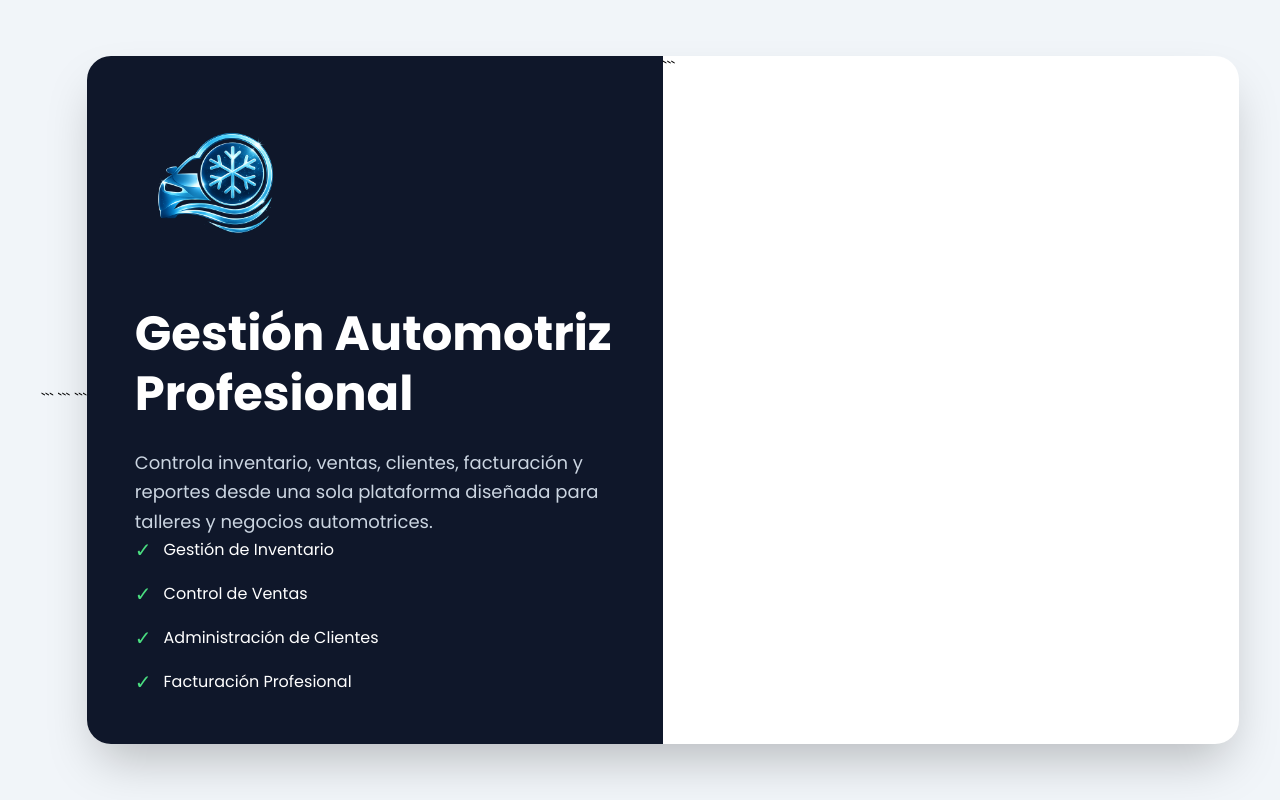
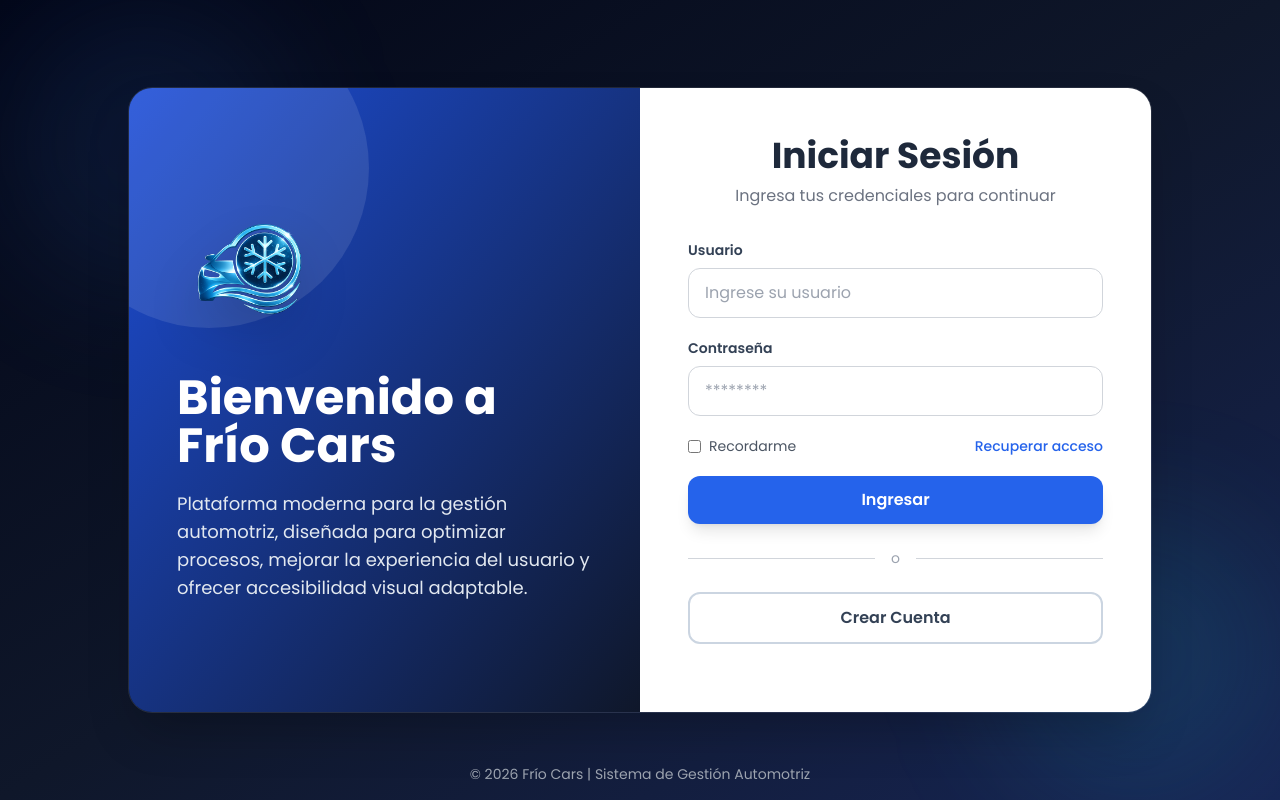
Before and after one commit to gasaumethf/FRIOCARS_FRONTEND, a plain HTML site: page pages/login.html in a window 1280 px wide. Drawn offline with nearby package versions, Linux system fonts and the light colour scheme.

Commit message:
CAMBIO LOGIN2

````diff
--- a/pages/login.html
+++ b/pages/login.html
@@ -1,104 +1,288 @@
 <!DOCTYPE html>
-
 <html lang="es">
 
 <head>
 
-```
     <meta charset="UTF-8">
     <meta name="viewport" content="width=device-width, initial-scale=1.0">
 
-<title>Frío Cars | Sistema de Gestión</title>
+    <title>Login - Frío Cars</title>
 
+    <!-- TailwindCSS -->
     <script src="https://cdn.tailwindcss.com"></script>
 
+    <!-- FUENTE -->
     <link href="https://fonts.googleapis.com/css2?family=Poppins:wght@300;400;500;600;700&display=swap" rel="stylesheet">
 
     <style>
 
         *{
-        margin:0;
-        padding:0;
-        box-sizing:border-box;
+            margin: 0;
+            padding: 0;
+            box-sizing: border-box;
+        }
+
+        :root{
+
+            /* VARIABLES PARA FUTURO SISTEMA DE CONTRASTE */
+
+            --primary-color: #2563eb;
+            --primary-hover: #1d4ed8;
+
+            --background-1: #020617;
+            --background-2: #0f172a;
+
+            --text-primary: #0f172a;
+            --text-secondary: #64748b;
+
         }
 
         body{
-        font-family:'Poppins',sans-serif;
+            font-family: 'Poppins', sans-serif;
         }
 
+        /* Scroll */
+
         ::-webkit-scrollbar{
-        width:8px;
+            width: 8px;
         }
 
         ::-webkit-scrollbar-thumb{
-        background:#334155;
-        border-radius:20px;
+            background: var(--primary-color);
+            border-radius: 20px;
         }
 
     </style>
-```
 
 </head>
 
-<body class="min-h-screen bg-slate-100 flex items-center justify-center p-6">
+<body class="min-h-screen bg-gradient-to-br from-slate-950 via-slate-900 to-blue-950 flex items-center justify-center px-4 py-8 relative overflow-hidden">
 
-```
-<div class="w-full max-w-6xl bg-white rounded-3xl overflow-hidden shadow-2xl grid lg:grid-cols-2">
+    <!-- EFECTOS -->
+
+    <div class="absolute top-0 left-0 w-72 h-72 bg-blue-500/10 rounded-full blur-3xl"></div>
+
+    <div class="absolute bottom-0 right-0 w-72 h-72 bg-cyan-400/10 rounded-full blur-3xl"></div>
+
+    <!-- CONTENEDOR -->
+
+    <div class="relative w-full max-w-5xl grid lg:grid-cols-2 rounded-3xl overflow-hidden shadow-2xl border border-white/10 backdrop-blur-xl">
 
         <!-- PANEL IZQUIERDO -->
 
-    <div class="hidden lg:flex flex-col justify-between bg-slate-900 text-white p-12">
+        <div class="hidden lg:flex flex-col justify-center bg-gradient-to-br from-blue-700 to-slate-900 p-10 xl:p-12 relative overflow-hidden">
 
-        <div>
+            <!-- EFECTO -->
+
+            <div class="absolute -top-20 -left-20 w-80 h-80 bg-white/10 rounded-full"></div>
+
+            <!-- CONTENIDO -->
+
+            <div class="relative z-10">
+
+                <!-- LOGO -->
 
                 <img
                     src="../assets/Logo/Logo2.png"
                     alt="Logo Frío Cars"
-                class="w-40 mb-10"
+                    class="w-36 mb-8 drop-shadow-2xl"
                 >
 
-            <h1 class="text-5xl font-bold leading-tight mb-6">
+                <!-- TITULO -->
 
-                Gestión
-                Automotriz
-                Profesional
+                <h1 class="text-4xl xl:text-5xl font-bold text-white leading-tight mb-5">
+
+                    Bienvenido a
+                    Frío Cars
 
                 </h1>
 
-            <p class="text-slate-300 text-lg leading-relaxed">
+                <!-- TEXTO -->
 
-                Controla inventario, ventas, clientes,
-                facturación y reportes desde una sola
-                plataforma diseñada para talleres y
-                negocios automotrices.
+                <p class="text-slate-200 leading-relaxed text-base xl:text-lg">
+
+                    Plataforma moderna para la gestión automotriz,
+                    diseñada para optimizar procesos, mejorar la experiencia
+                    del usuario y ofrecer accesibilidad visual adaptable.
 
                 </p>
 
             </div>
 
-        <div class="space-y-4">
-
-            <div class="flex items-center gap-3">
-                <span class="text-green-400 text-xl">✓</span>
-                <span>Gestión de Inventario</span>
         </div>
 
-            <div class="flex items-center gap-3">
-                <span class="text-green-400 text-xl">✓</span>
-                <span>Control de Ventas</span>
+        <!-- PANEL DERECHO -->
+
+        <div class="bg-white p-8 sm:p-10 lg:p-12 flex flex-col justify-center">
+
+            <!-- LOGO MOVIL -->
+
+            <div class="flex justify-center lg:hidden mb-6">
+
+                <img
+                    src="../Logo/Logo.png"
+                    alt="Logo Frío Cars"
+                    class="w-28"
+                >
+
             </div>
 
-            <div class="flex items-center gap-3">
-                <span class="text-green-400 text-xl">✓</span>
-                <span>Administración de Clientes</span>
+            <!-- TITULO -->
+
+            <div class="text-center mb-8">
+
+                <h2 class="text-3xl sm:text-4xl font-bold text-slate-800">
+
+                    Iniciar Sesión
+
+                </h2>
+
+                <p class="text-gray-500 mt-2">
+
+                    Ingresa tus credenciales para continuar
+
+                </p>
+
             </div>
 
-            <div class="flex items-center gap-3">
-                <span class="text-green-400 text-xl">✓</span>
-                <span>Facturación Profesional</span>
+            <!-- FORMULARIO -->
+
+            <form id="loginForm" class="space-y-5">
+
+                <!-- USUARIO -->
+
+                <div>
+
+                    <label class="block text-sm font-semibold text-slate-700 mb-2">
+
+                        Usuario
+
+                    </label>
+
+                    <input
+                        type="text"
+                        id="username"
+                        placeholder="Ingrese su usuario"
+                        class="w-full px-4 py-3 border border-gray-300 rounded-xl focus:outline-none focus:ring-4 focus:ring-blue-200 focus:border-blue-500 transition"
+                        required
+                    >
+
+                </div>
+
+                <!-- PASSWORD -->
+
+                <div>
+
+                    <label class="block text-sm font-semibold text-slate-700 mb-2">
+
+                        Contraseña
+
+                    </label>
+
+                    <input
+                        type="password"
+                        id="password"
+                        placeholder="********"
+                        class="w-full px-4 py-3 border border-gray-300 rounded-xl focus:outline-none focus:ring-4 focus:ring-blue-200 focus:border-blue-500 transition"
+                        required
+                    >
+
+                </div>
+
+                <!-- OPCIONES -->
+
+                <div class="flex items-center justify-between text-sm">
+
+                    <label class="flex items-center gap-2 text-gray-600">
+
+                        <input
+                            type="checkbox"
+                            class="rounded border-gray-300 text-blue-600 focus:ring-blue-500"
+                        >
+
+                        Recordarme
+
+                    </label>
+
+                    <a
+                        href="#"
+                        class="text-blue-600 hover:text-blue-800 font-medium transition"
+                    >
+
+                        Recuperar acceso
+
+                    </a>
+
+                </div>
+
+                <!-- BOTON LOGIN -->
+
+                <button
+                    type="submit"
+                    class="w-full bg-blue-600 hover:bg-blue-700 text-white py-3 rounded-xl font-semibold transition duration-300 shadow-lg"
+                >
+
+                    Ingresar
+
+                </button>
+
+            </form>
+
+            <!-- DIVISOR -->
+
+            <div class="flex items-center my-6">
+
+                <div class="flex-1 h-px bg-gray-300"></div>
+
+                <span class="px-4 text-gray-400 text-sm">
+                    o
+                </span>
+
+                <div class="flex-1 h-px bg-gray-300"></div>
+
+            </div>
+
+            <!-- REGISTRO -->
+
+            <a href="registro.html">
+
+                <button
+                    class="w-full border-2 border-slate-300 text-slate-700 py-3 rounded-xl hover:bg-slate-100 transition duration-300 font-semibold"
+                >
+
+                    Crear Cuenta
+
+                </button>
+
+            </a>
+
+            <!-- MENSAJE -->
+
+            <p
+                id="mensaje"
+                class="text-red-500 text-center mt-5 font-semibold">
+            </p>
+
         </div>
 
     </div>
 
-    </div>
-```
+    <!-- FOOTER -->
+
+    <footer class="absolute bottom-0 left-0 w-full py-4 text-center">
+
+        <p class="text-gray-400 text-sm">
+
+            © 2026 Frío Cars | Sistema de Gestión Automotriz
+
+        </p>
+
+    </footer>
+
+    <!-- JS -->
+
+    <script src="../assets/js/login.js"></script>
+
+</body>
+
+</html>
````
Lines whose indentation alone changed are shown as unchanged.
